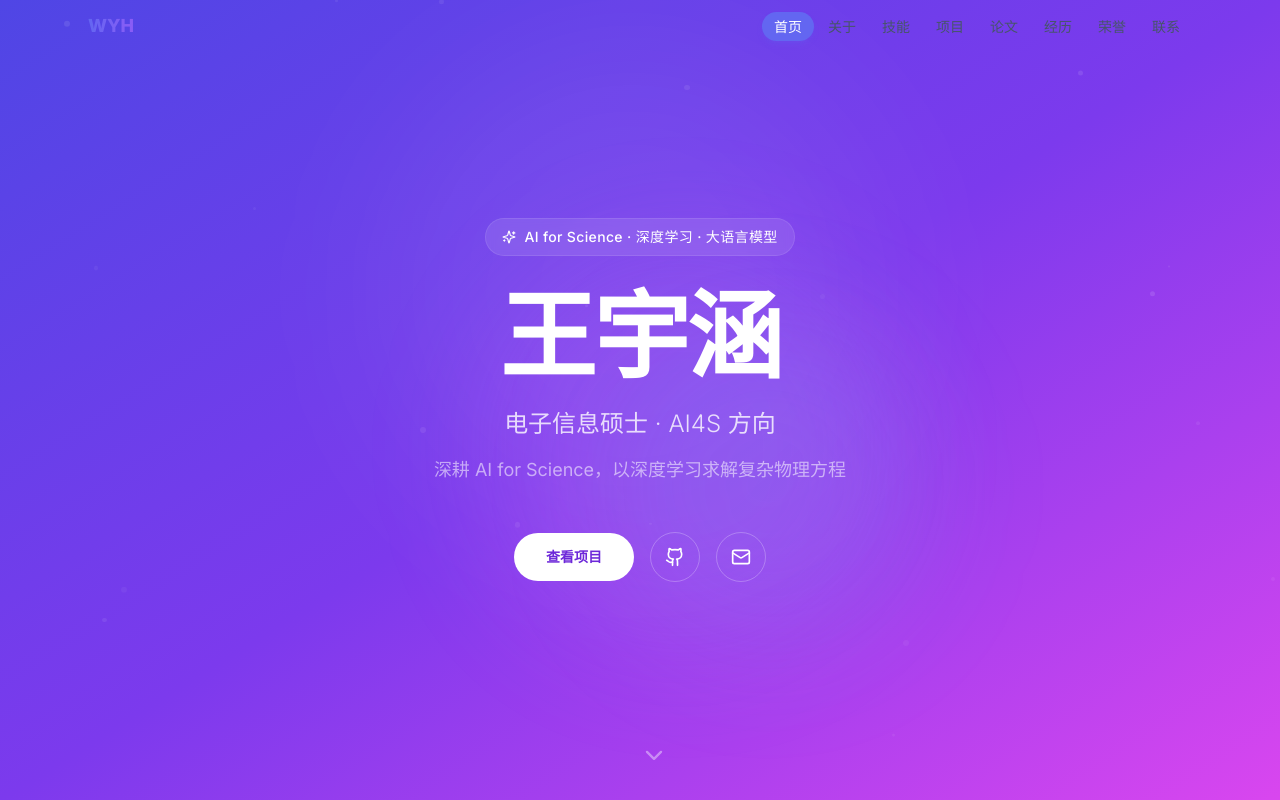
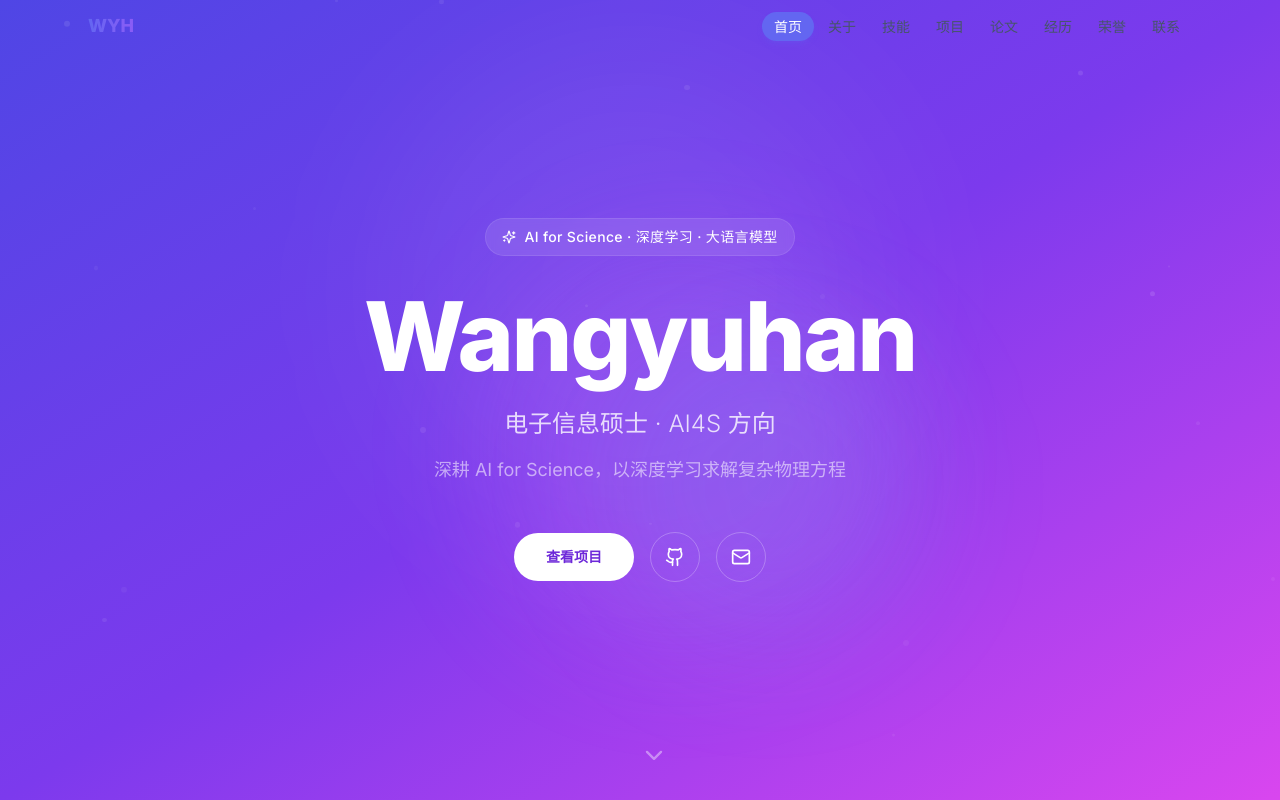
Before and after one commit to Theyouslalala/portfolio, a React (Vite) app: page / in a window 1280 px wide. Shown: the top 800 px of the page. Built offline with nearby package versions, Linux system fonts and the light colour scheme.

Commit message:
姓名改为英文拼音 + 添加 GitHub Pages 自动部署
- 网站姓名从"王宇涵"改为"Wangyuhan"
- 添加 GitHub Actions 工作流，push 即自动构建部署到 GitHub Pages
- 国内无需 VPN 即可直接访问

```diff
--- a/index.html
+++ b/index.html
@@ -7,7 +7,7 @@
     <link rel="preconnect" href="https://fonts.googleapis.com">
     <link rel="preconnect" href="https://fonts.gstatic.com" crossorigin>
     <link href="https://fonts.googleapis.com/css2?family=Inter:wght@300;400;500;600;700;800&display=swap" rel="stylesheet">
-    <title>王宇涵 — 个人主页</title>
+    <title>Wangyuhan — 个人主页</title>
   </head>
   <body>
     <div id="root"></div>
--- a/src/data/portfolio.js
+++ b/src/data/portfolio.js
@@ -1,7 +1,7 @@
 // 在这里修改你的个人信息，所有内容都会自动更新到网站上
 
 export const personalInfo = {
-  name: "王宇涵",
+  name: "Wangyuhan",
   title: "电子信息硕士 · AI4S 方向",
   tagline: "深耕 AI for Science，以深度学习求解复杂物理方程",
   avatar: "",
```
